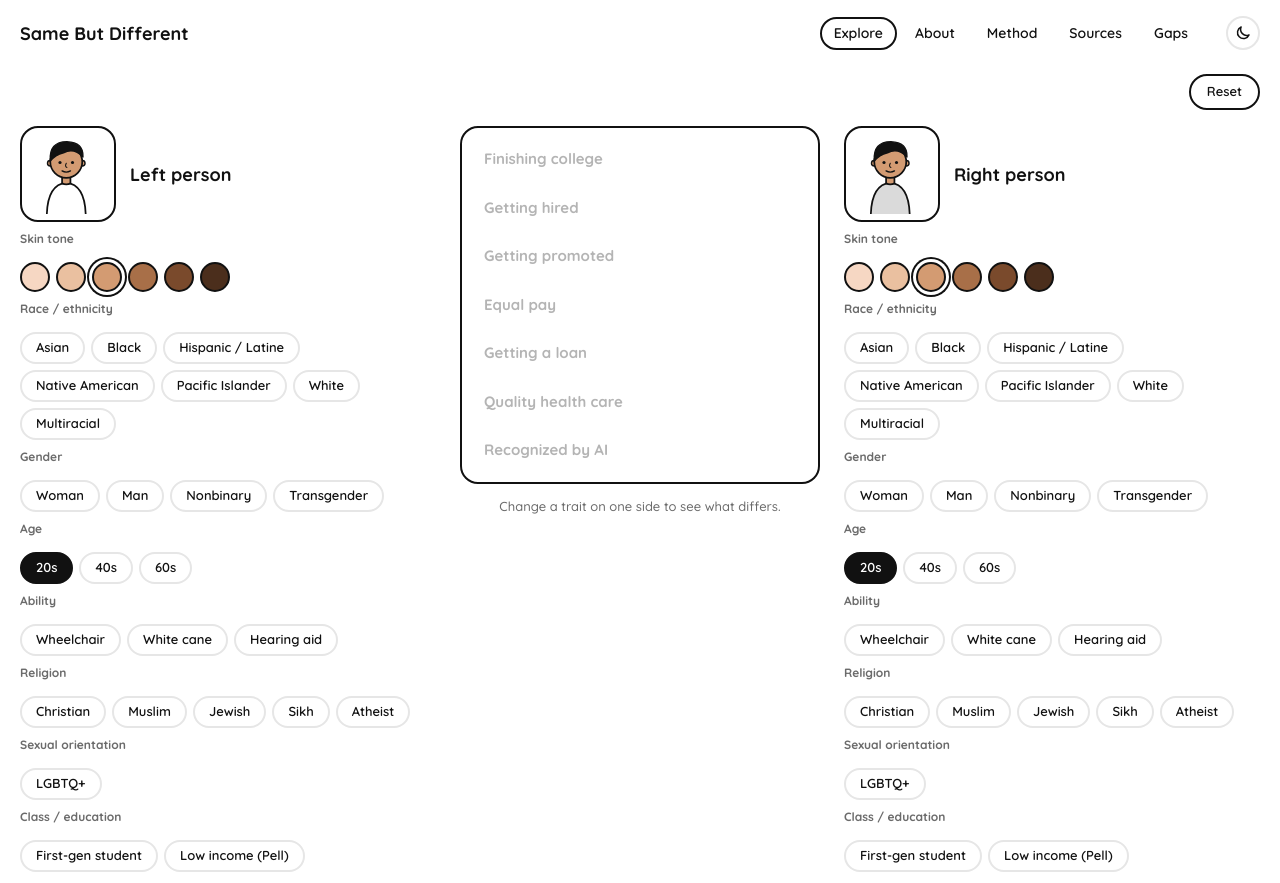
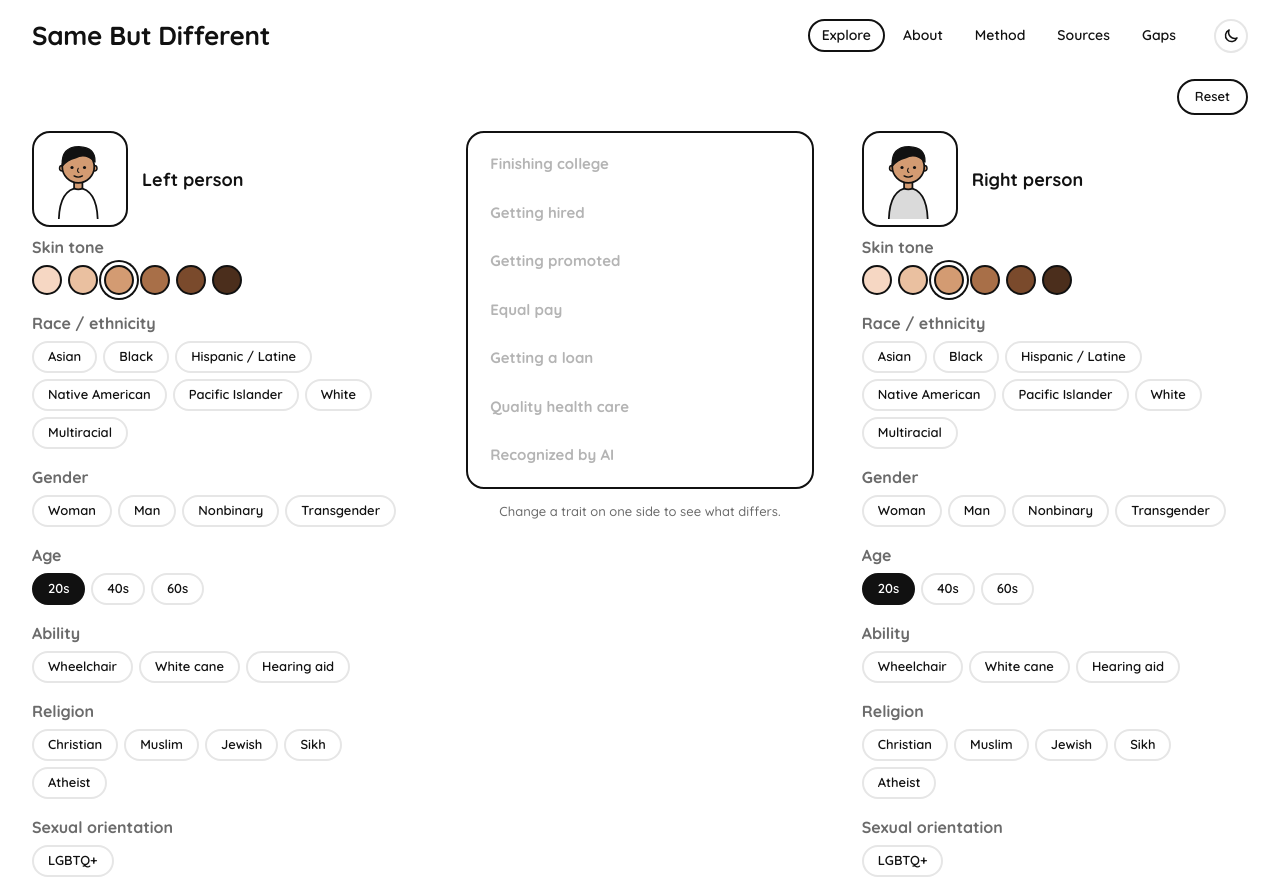
Before and after one commit to lizababior/same-but-different, an Astro site: page / in a window 1280 px wide. Shown: the top 883 px of the page. Built offline with nearby package versions, Linux system fonts and the light colour scheme; Astro itself is replaced by a stand-in of ours.

Commit message:
style: enlarge titles, widen explore layout, hide repeated area heading

```diff
--- a/src/components/Explorer.css
+++ b/src/components/Explorer.css
@@ -1,5 +1,5 @@
 .explorer .toolbar { display: flex; justify-content: flex-end; margin-bottom: 16px; }
-.mirror { display: grid; grid-template-columns: 1fr 360px 1fr; gap: 24px; align-items: start; }
+.mirror { display: grid; grid-template-columns: 1fr minmax(320px, 0.9fr) 1fr; gap: 48px; align-items: start; }
 .small { font-size: 13px; }
 
 /* person */
@@ -7,8 +7,10 @@
 .who .frame { width: 96px; height: 96px; flex: none; background: var(--avatar-bg); border: var(--border) solid var(--ink); border-radius: var(--radius-lg); overflow: hidden; padding: 6px; }
 .avatar { width: 100%; height: 100%; }
 .who .name { font-size: 18px; font-weight: 700; }
-.picker .group { border: 0; padding: 8px 0; margin: 0; }
-.picker legend { font-size: 12px; font-weight: 700; color: var(--muted); padding: 0; margin-bottom: 6px; }
+.picker .group { border: 0; padding: 0; margin: 0 0 16px; }
+/* Floated so its margin works (a plain legend ignores it); the title sits close to its own options. */
+.picker legend { float: left; width: 100%; font-size: 16px; font-weight: 700; color: var(--muted); padding: 0; margin: 0 0 6px; }
+.picker legend + * { clear: both; }
 .opts { display: flex; flex-wrap: wrap; gap: 6px; }
 .chip { height: 32px; padding: 0 14px; border-radius: var(--pill); border: var(--border) solid var(--line); background: var(--bg); font-weight: 600; font-size: 13px; transition: transform var(--dur-fast) var(--ease-out); }
 .chip:hover { border-color: var(--ink); }
--- a/src/components/Explorer.tsx
+++ b/src/components/Explorer.tsx
@@ -81,7 +81,8 @@ function AreaFacts({ c, cites }: { c: AreaComparison; cites: Map<string, number>
   ];
   return (
     <div className="area-facts">
-      <h2>{areaLabel(c.area)}</h2>
+      {/* The selected row above already shows the area name; keep the heading for screen readers only. */}
+      <h2 className="sr-only">{areaLabel(c.area)}</h2>
       {groups.map(([title, list]) => list.length > 0 && (
         <div key={title}>
           <h3>{title}</h3>
--- a/src/styles/global.css
+++ b/src/styles/global.css
@@ -19,9 +19,9 @@ mark { background: var(--mark); color: var(--mark-ink); padding: 0 4px; border-r
 }
 
 /* page frame */
-.page { max-width: 1280px; margin: 0 auto; padding: 0 20px; }
+.page { max-width: 1440px; margin: 0 auto; padding: 0 32px; }
 .site-header { display: flex; flex-wrap: wrap; align-items: center; justify-content: space-between; gap: 8px 24px; padding: 16px 0; }
-.site-header .name { font-weight: 700; font-size: 18px; text-decoration: none; }
+.site-header .name { font-weight: 700; font-size: 26px; letter-spacing: -0.01em; text-decoration: none; }
 .site-header nav { display: flex; flex-wrap: wrap; gap: 4px; }
 .site-header nav a { text-decoration: none; padding: 4px 12px; border-radius: var(--pill); border: var(--border) solid transparent; font-weight: 600; font-size: 14px; }
 .site-header nav a:hover { border-color: var(--line); }
@@ -51,3 +51,5 @@ main { padding: 8px 0 48px; }
 .btn { display: inline-flex; align-items: center; gap: 6px; height: 36px; padding: 0 16px; border-radius: var(--pill); border: var(--border) solid var(--ink); background: var(--bg); font-weight: 600; font-size: 13px; transition: transform var(--dur-fast) var(--ease-out); }
 .btn:hover { background: var(--soft); }
 .btn:active { transform: scale(0.97); }
+/* Hidden on screen, still read by screen readers. */
+.sr-only { position: absolute; width: 1px; height: 1px; padding: 0; margin: -1px; overflow: hidden; clip: rect(0 0 0 0); white-space: nowrap; border: 0; }
```
